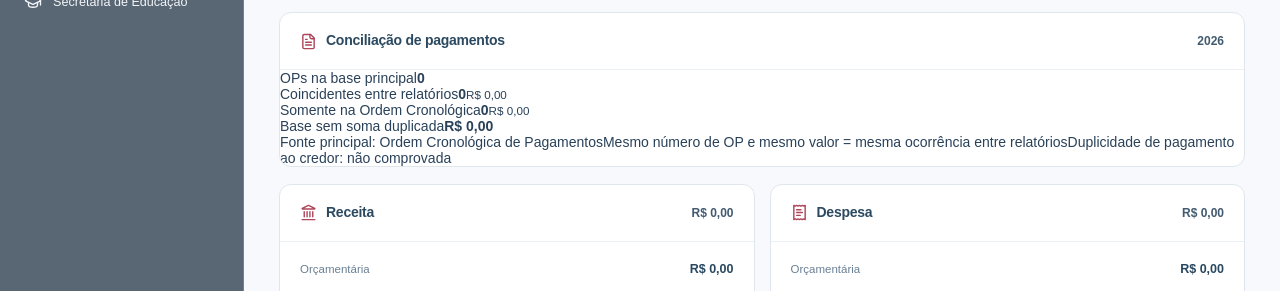
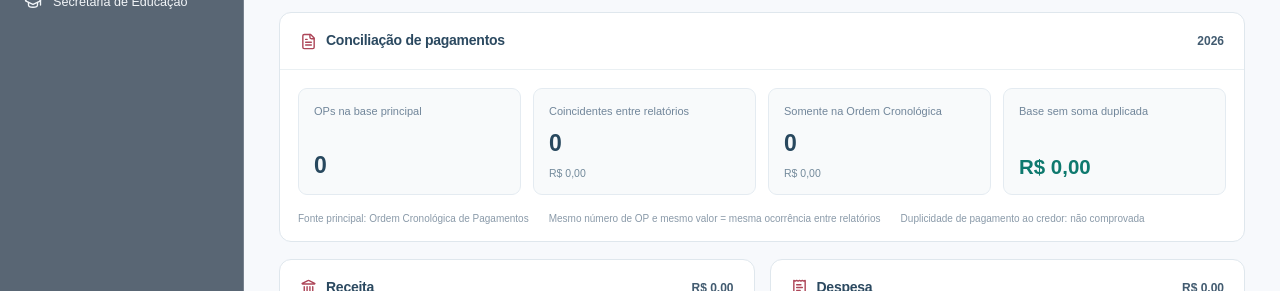
Before and after one commit to luanmagalhaes2464-sys/VI-O-GOV, a Next.js app in the folder frontend/: page /receita-despesa in a window 1280 px wide. Shown: the part 315-606 px from the top of the page. Built offline with nearby package versions, Linux system fonts and the light colour scheme; no server answers; the database is empty.

Commit message:
style(financas): understated reconciliation grid with no double-counted totals

```diff
--- a/frontend/app/receita-despesa/receita-despesa.css
+++ b/frontend/app/receita-despesa/receita-despesa.css
@@ -65,3 +65,16 @@
 .fin-error button{border:0;background:none;color:#a43c4b;font-weight:700;display:flex;align-items:center;gap:6px;cursor:pointer}
 @media(max-width:1100px){.fin-highlights{grid-template-columns:repeat(2,minmax(0,1fr))}.fin-highlight:last-child{grid-column:1/-1}}
 @media(max-width:760px){.fin-top{align-items:stretch;flex-direction:column}.fin-period{width:100%}.fin-columns,.fin-highlights{grid-template-columns:1fr}.fin-highlight:last-child{grid-column:auto}.fin-highlight strong{font-size:23px}.fin-chart-line{grid-template-columns:36px minmax(0,1fr) 104px;gap:7px}.fin-chart-month-value{font-size:9.5px}.fin-two{grid-template-columns:1fr;gap:8px}.fin-two>div,.fin-two>div+div{margin:0}.fin-panel-head{padding:15px}.fin-lines{padding:3px 15px}.fin-chart{padding:12px}.fin-table{min-width:760px}}
+
+
+/* Conciliação entre relatórios: coincidência documental não implica pagamento duplicado. */
+.fin-recon-panel{margin-bottom:17px}
+.fin-recon-grid{display:grid;grid-template-columns:repeat(4,minmax(0,1fr));gap:12px;padding:18px}
+.fin-recon-grid>div{display:flex;flex-direction:column;justify-content:space-between;gap:10px;min-width:0;background:#f8fafb;border:1px solid #e4ebf1;border-radius:9px;padding:15px}
+.fin-recon-grid span{color:#71869a;font-size:11px;line-height:1.45}
+.fin-recon-grid strong{color:#28485e;font-size:clamp(17px,1.8vw,23px);font-weight:700;word-break:break-word}
+.fin-recon-grid small{color:#738a9b;font-size:10.5px}
+.fin-recon-grid .fin-recon-sum{font-size:clamp(15px,1.6vw,21px);color:#0e796e}
+.fin-recon-foot{display:flex;flex-wrap:wrap;gap:7px 20px;padding:0 18px 17px;font-size:10px;color:#8a9aa9}
+@media(max-width:1000px){.fin-recon-grid{grid-template-columns:repeat(2,minmax(0,1fr))}}
+@media(max-width:650px){.fin-recon-grid{grid-template-columns:1fr;gap:8px;padding:12px}.fin-recon-foot{flex-direction:column;padding:2px 12px 14px}}
```
